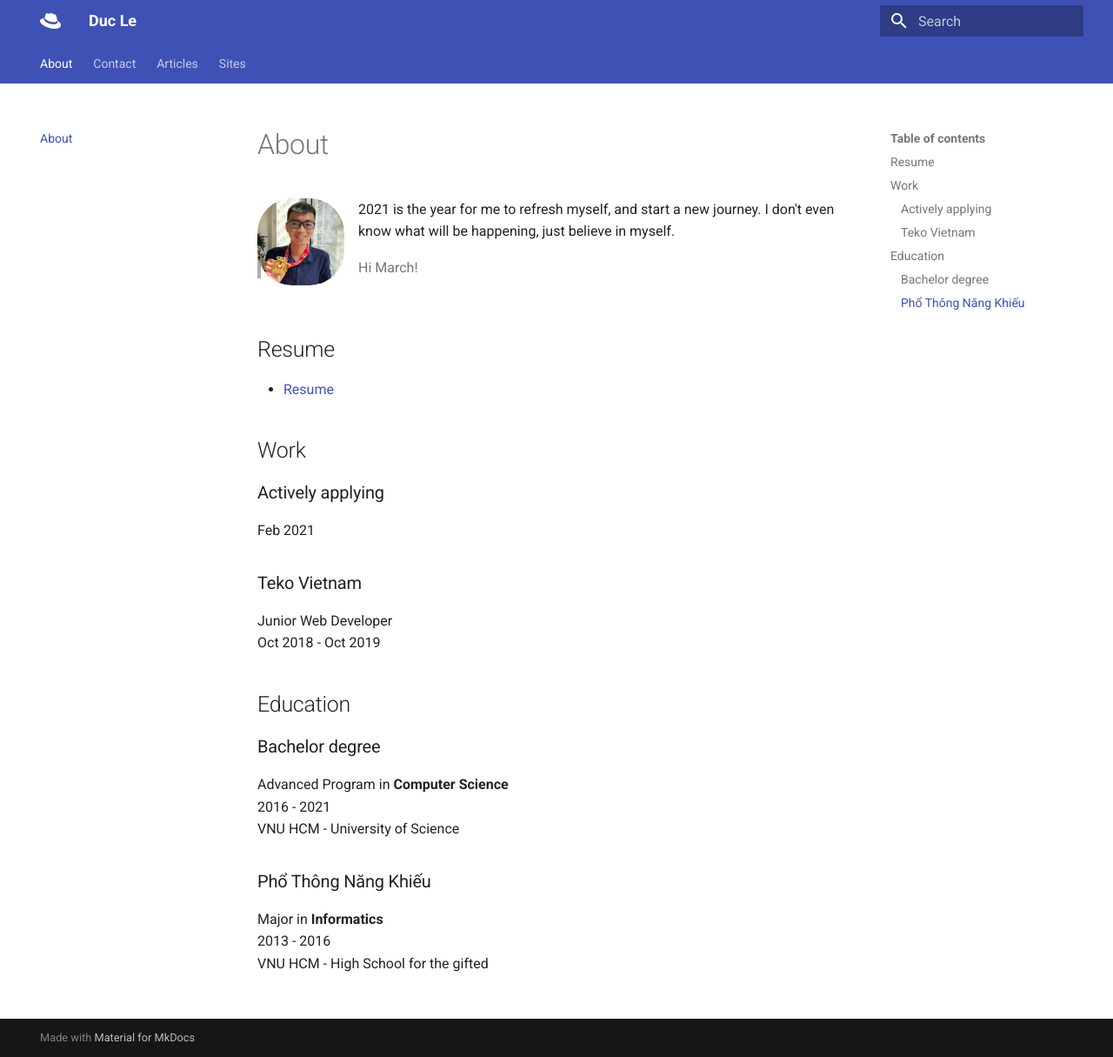
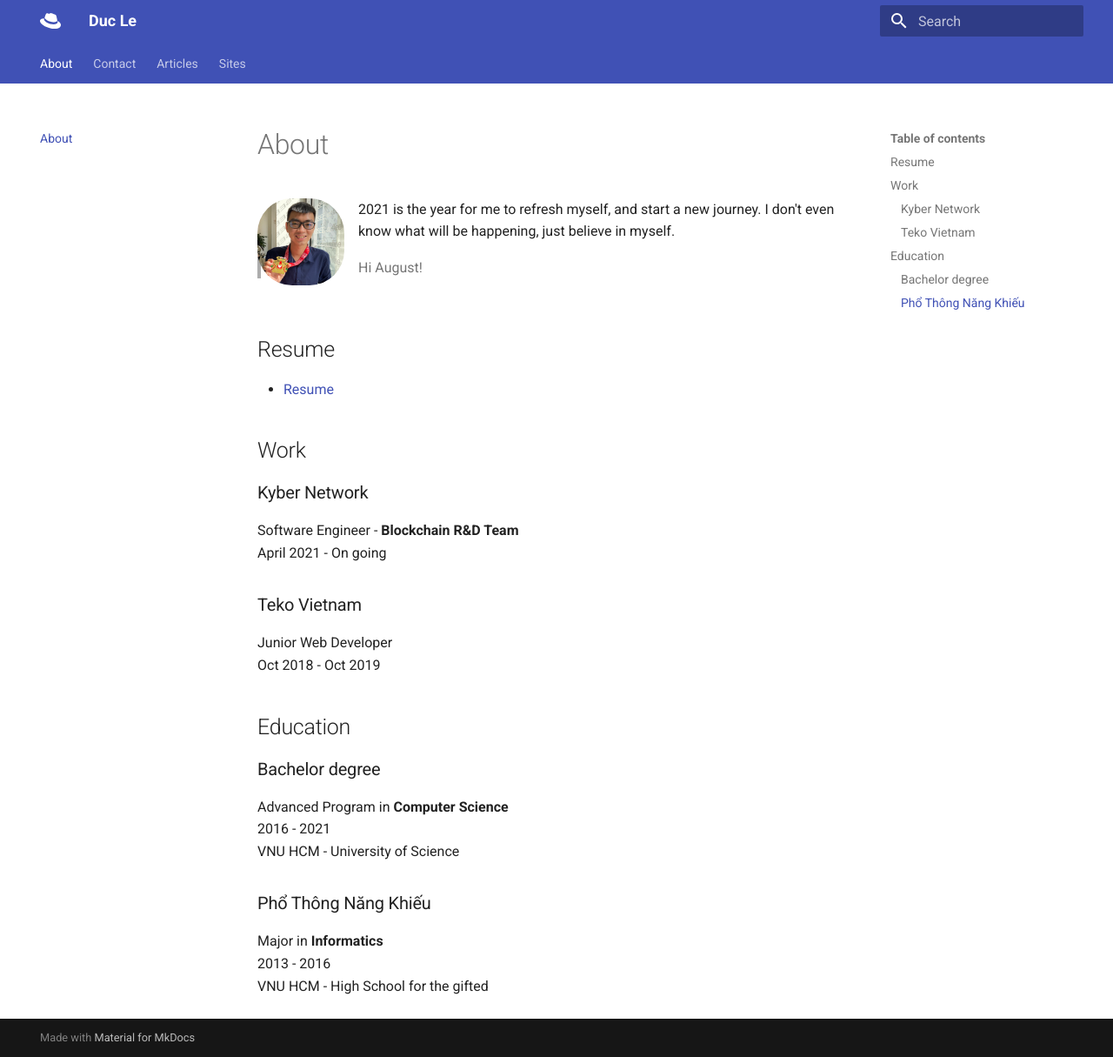
Before and after one commit to ldcduc/ldcduc.github.io, an MkDocs documentation site: the page built from docs/index.md, in a window 1280 px wide and 1215 px high. Shown: the whole window at 87% size. Built offline with MkDocs 1.6.1 and Material for MkDocs 9.7.7, drawn with Linux system fonts in a browser that asks for light colours.

Commit message:
Update - Aug

```diff
--- a/docs/index.md
+++ b/docs/index.md
@@ -4,7 +4,7 @@
 
 2021 is the year for me to refresh myself, and start a new journey. I don't even know what will be happening, just believe in myself.
 
-> Hi March!
+> Hi August!
 
 <div style="clear:both"></div>
 
@@ -14,9 +14,10 @@
 
 ## Work
 
-### Actively applying
+### Kyber Network
 
-Feb 2021
+Software Engineer - **Blockchain R&D Team**
+April 2021 - On going
 
 ### Teko Vietnam
 
```
